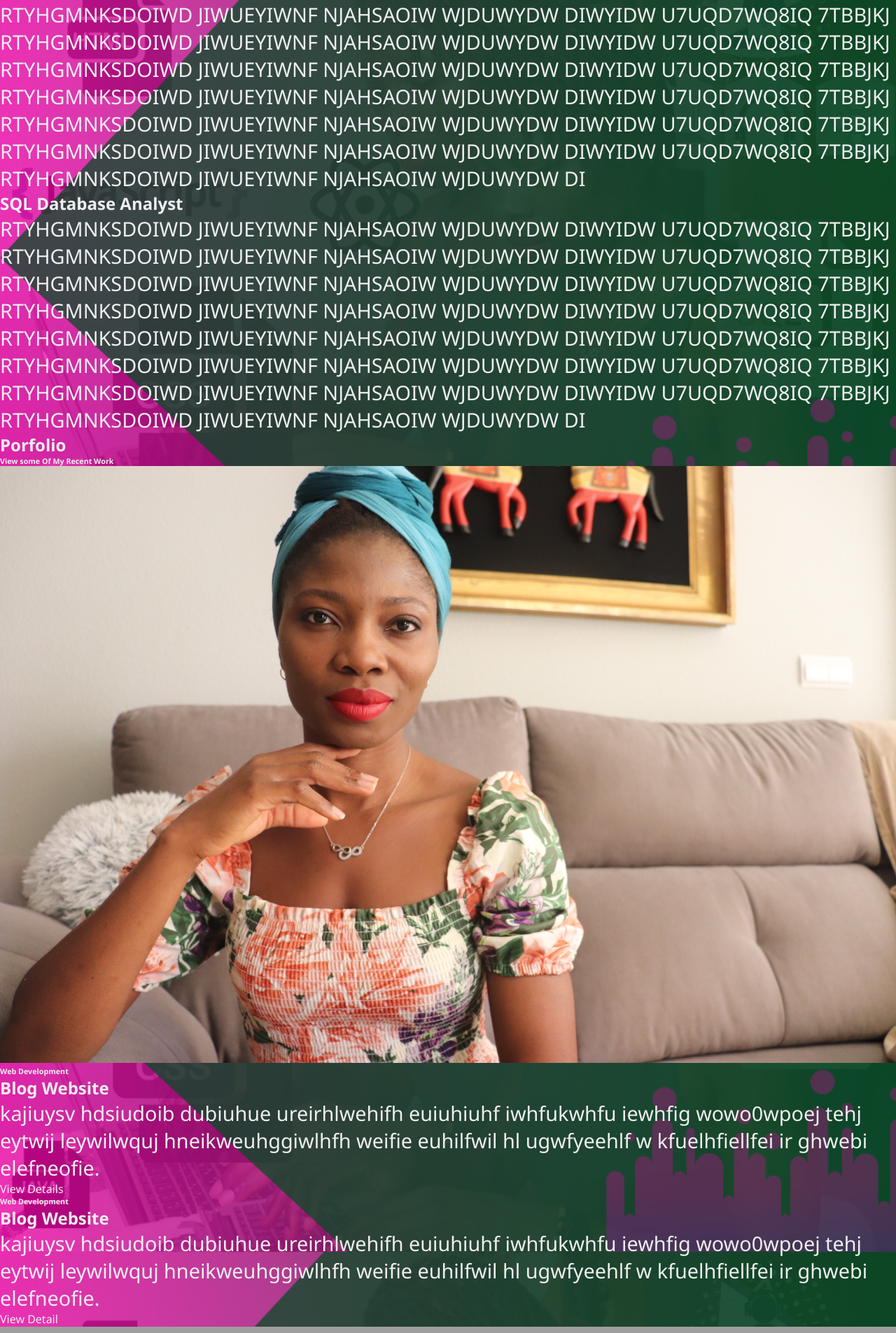
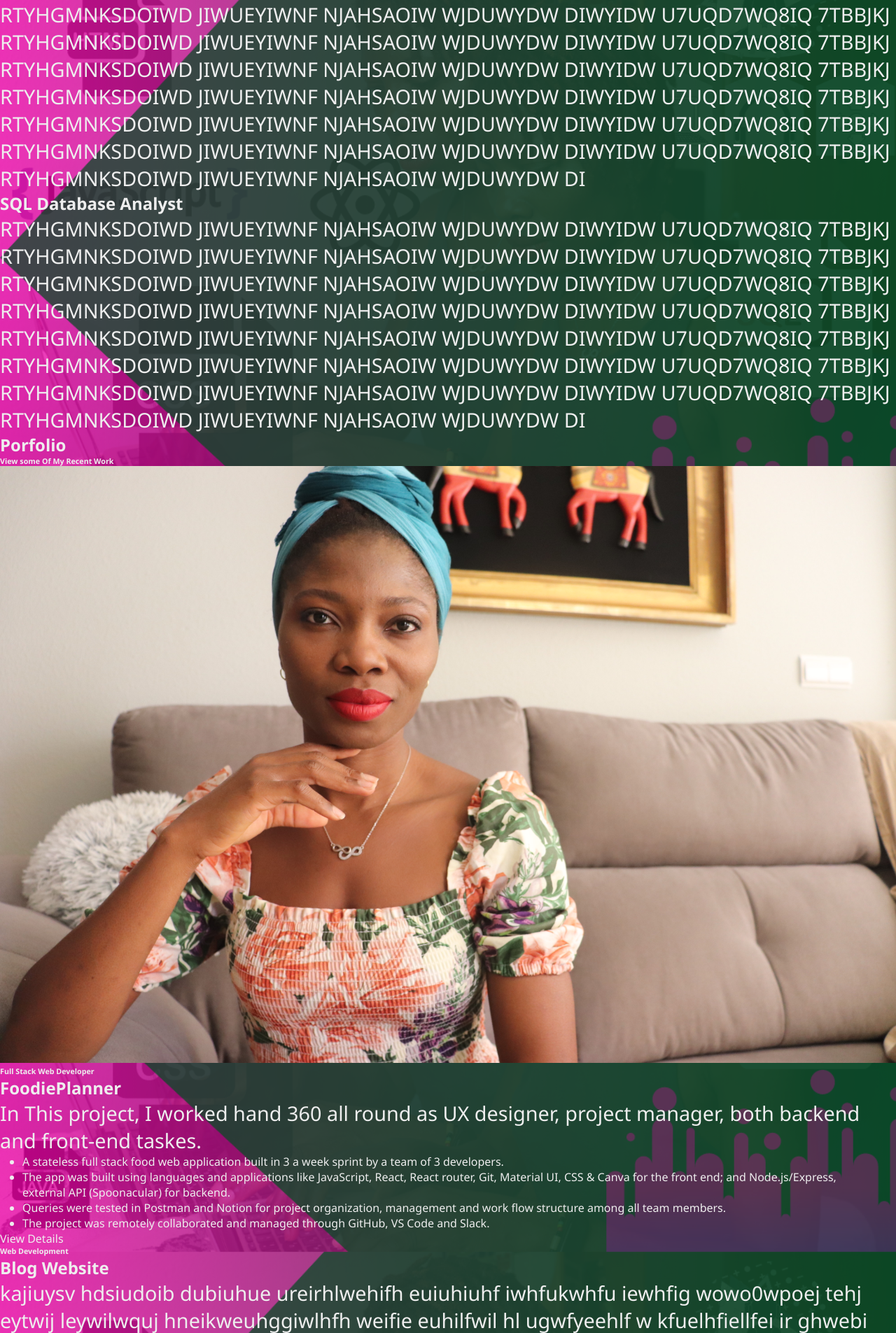
Before and after one commit to mimifitz/portfolio, a PHP site: page / in a window 1280 px wide. Shown: the part 3011-4916 px from the top of the page at 70% size. Run offline with PHP 8.4, Linux system fonts and the light colour scheme; grey boxes are pictures that could not be loaded.

Commit message:
hamburger icon function correctly by click

```diff
--- a/pages/index.html
+++ b/pages/index.html
@@ -146,11 +146,21 @@
                     <img src="images\foto4.JPG" alt="">
                 </div>
                 <div class="portfolio-description">
-                    <h6>Web Development</h6>
-                    <h1>Blog Website</h1>
-                    <p> kajiuysv hdsiudoib dubiuhue ureirhlwehifh euiuhiuhf iwhfukwhfu iewhfig wowo0wpoej tehj eytwij
-                        leywilwquj hneikweuhggiwlhfh weifie euhilfwil hl ugwfyeehlf w kfuelhfiellfei ir ghwebi
-                        elefneofie. </p>
+                    <h6>Full Stack Web Developer</h6>
+                    <h1>FoodiePlanner</h1>
+                    <p> In This project, I worked hand 360 all round as UX designer, project manager, both backend and
+                        front-end taskes.
+                    <ul>
+                        <li> A stateless full stack food web application built in 3 a week sprint by a team of 3
+                            developers. </li>
+                        <li> The app was built using languages and applications like JavaScript, React, React router,
+                            Git, Material UI, CSS & Canva for the front end; and Node.js/Express, external API
+                            (Spoonacular) for backend. </li>
+                        <li> Queries were tested in Postman and Notion for project organization, management and work
+                            flow structure among all team members. </li>
+                        <li> The project was remotely collaborated and managed through GitHub, VS Code and Slack. </li>
+                    </ul>
+                    </p>
                     <a href="#" class="cta"> View Details </a>
                 </div>
             </div>
--- a/pages/main.js
+++ b/pages/main.js
@@ -5,3 +5,5 @@ $(document).ready(function () {
 
     });
 });
+
+/*Appearancing of hamburger menu by click on the icon*/
--- a/pages/style.css
+++ b/pages/style.css
@@ -45,6 +45,7 @@ height : 100vh;
 position: fixed;
 top : -100vh; /*This hides the nav bar*/
 /*background: url("images/header.png") no-repeat fixed;*/
+z-index: 50; /*so the text doesnt sit on top of the navigation*/
 background-color: rgb(8, 155, 123);
 background-size: cover;
 border-bottom-right-radius: 100%;
@@ -115,21 +116,23 @@ border-radius: .8rem;
     transition: transform 650ms cubic-bezier(0.54, -0.81, 0.57, 0.57);
 }
 
-.open.bar.start{
+.open .bar.start{
     transform: rotate(-450deg) translateX(.8rem);
 }
-
-.open.bar.end {
-    transform : rotate(-450deg) translateX(-.8rem);
-}
-
 
 .bar.end {
     align-self: flex-end;
     transform-origin : left;
-transition : transform 650ms cubic-bezier(0.54, -0.81, 0.57, 0.57);
+transition: transform 650ms cubic-bezier(0.54, -0.81, 0.57, 0.57);
+}
 
+.open .bar.end {
+    transform: rotate(-450deg) translateX(-0.8rem);
 }
+.landing-text{
+position:
+}
+
 
 
 
```
